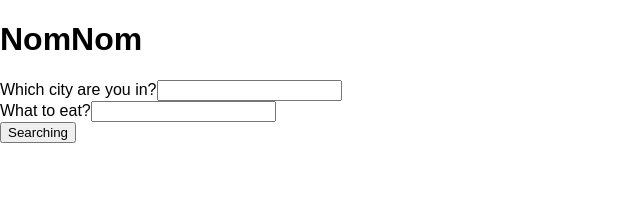
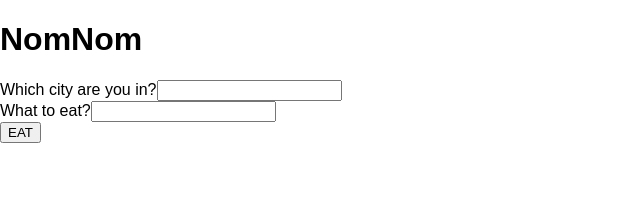
Before and after one commit to richardk88/nomnom, a React (Create React App) app in the folder client/: page / in a window 1280 px wide. Shown: the top 212 px of the page, without its empty margins (0-640 px from the left). Built offline with nearby package versions, Linux system fonts and the light colour scheme.

Commit message:
linked restaurant list to individual show pages

```diff
--- a/client/src/App.js
+++ b/client/src/App.js
@@ -2,17 +2,18 @@ import React, { Component } from 'react';
 import { BrowserRouter as Router, Route } from 'react-router-dom';
 import './App.css';
 import HomePage from './components/HomePage'
-import Restaurant from './components/Restaurant'
+import RestaurantShow from './components/RestaurantShow'
 
 
 class App extends Component {
+
 
   render() {
     return (
       <Router className="App">
         <div>
           <Route exact path='/' component={HomePage} />
-          <Route exact path='/restaurant' component={Restaurant} />
+          <Route exact path='/restaurants/:id' component={RestaurantShow} />
         </div>
       </Router>
     );
--- a/client/src/components/HomePage.js
+++ b/client/src/components/HomePage.js
@@ -52,7 +52,7 @@ class HomePage extends Component {
                         <label htmlFor="foodType">What to eat?</label>
                         <input onChange={this._handleChange} type="text" name="foodType" value={this.state.foodType} />
                     </div>
-                    <button>Searching</button>
+                    <button>EAT</button>
                 </form>
 
                 <RestaurantList fourSquareData={this.state.fourSquareData}/>
--- a/client/src/components/RestaurantList.js
+++ b/client/src/components/RestaurantList.js
@@ -1,4 +1,5 @@
 import React, { Component } from 'react';
+import {Link} from 'react-router-dom';
 
 class RestaurantList extends Component {
     render() {
@@ -7,8 +8,10 @@ class RestaurantList extends Component {
             const restaurantImg = `${restaurant.venue.featuredPhotos.items[0].prefix}712x512${restaurant.venue.featuredPhotos.items[0].suffix}`
             return (
                 <div key={i}>
-                    <img src={restaurantImg} alt={restaurant.venue.name}/>
-                    <h1>{restaurant.venue.name}</h1>
+                    <Link to={`/restaurants/${restaurant.id}`}>
+                        <img src={restaurantImg} alt={restaurant.venue.name}/>
+                        <h1>{restaurant.venue.name}</h1>
+                    </Link>
                 </div>
             )
         });
--- a/client/src/components/Restaurant.js
+++ b/client/src/components/RestaurantShow.js
@@ -1,6 +1,6 @@
 import React, { Component } from 'react';
 
-class Restaurant extends Component {
+class RestaurantShow extends Component {
     render() {
         return (
             <div>
@@ -10,4 +10,4 @@ class Restaurant extends Component {
     }
 }
 
-export default Restaurant;
+export default RestaurantShow;
```
